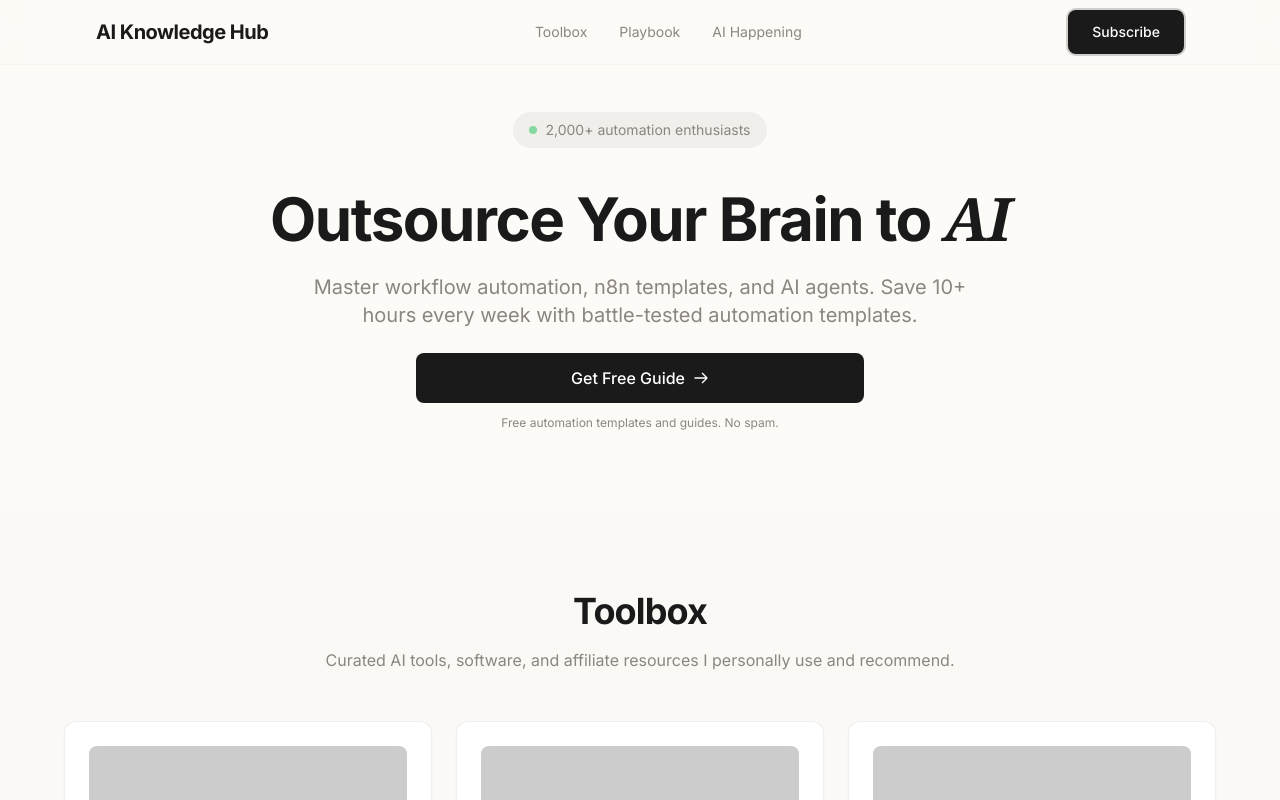
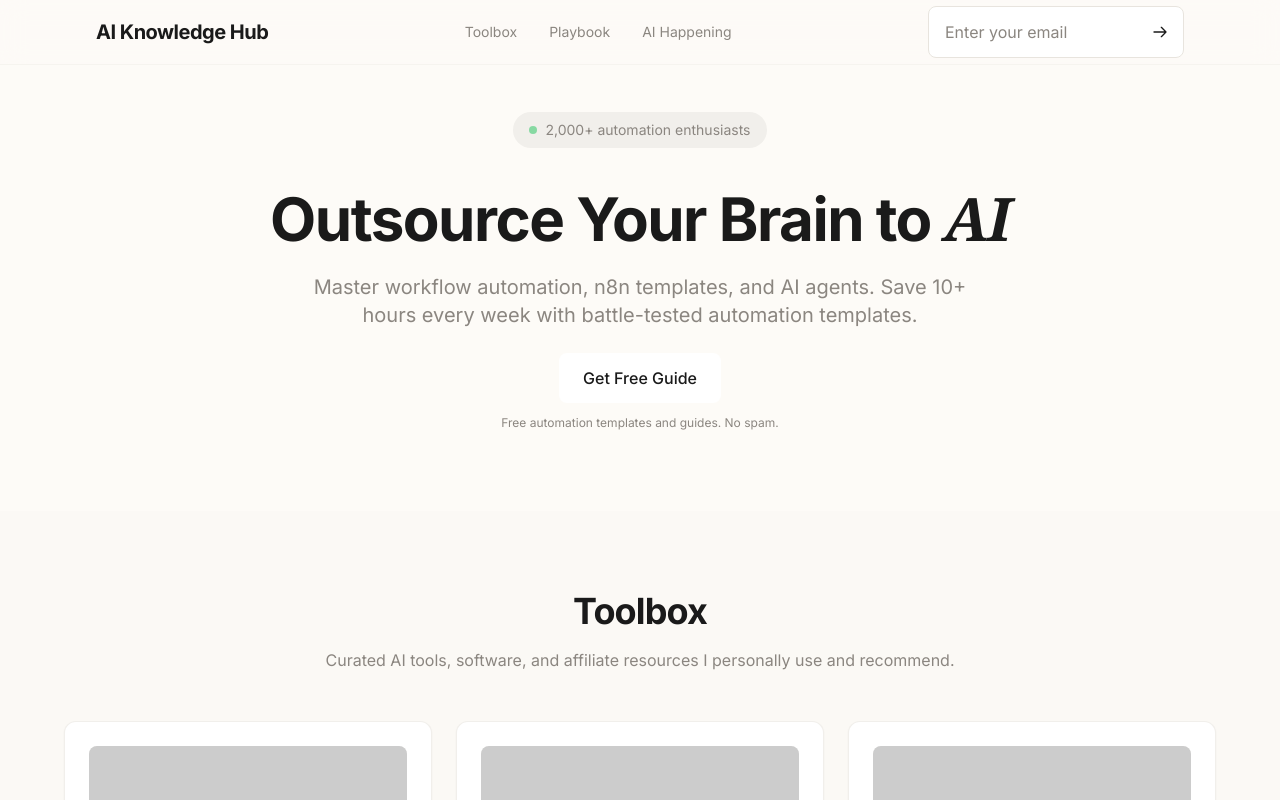
Before and after one commit to tapan38/ai-automation-hub, a Next.js app: page / in a window 1280 px wide. Both pictures are taken after a click on the button "Subscribe". Shown: the top 800 px of the page. Built offline with nearby package versions, Linux system fonts and the light colour scheme.

Commit message:
Add MorphingSubscribe: One-click button transforms to email input, posts to SheetDB, redirects to Gumroad

```diff
--- a/app/ai-happening/page.tsx
+++ b/app/ai-happening/page.tsx
@@ -1,4 +1,5 @@
 import Link from 'next/link'
+import MorphingSubscribe from '@/components/MorphingSubscribe'
 
 export const metadata = {
   title: 'AI Happening | Daily AI News & Updates',
@@ -83,13 +84,11 @@ export default async function AIHappeningPage() {
         </div>
       </section>
 
-      {/* Subscribe Section - Static Button (Server Component compatible) */}
+      {/* Subscribe Section - Morphing Button */}
       <section className="py-8 bg-[#FAF8F3]/50 px-4 sm:px-6 lg:px-8">
         <div className="max-w-xl mx-auto">
           <div className="bg-white rounded-xl p-8 shadow-sm border border-[#E8E4DE]/60 text-center">
-            <div className="px-8 py-3 bg-[#1A1A1A] text-white rounded-lg font-medium inline-block">
-              Subscribe to the Daily Vibe
-            </div>
+            <MorphingSubscribe variant="primary" defaultText="Subscribe to the Daily Vibe" />
           </div>
         </div>
       </section>
--- a/components/EmailCapture.tsx
+++ b/components/EmailCapture.tsx
@@ -1,26 +1,21 @@
 'use client'
 // Cache bust: March 10, 2025
+
+import MorphingSubscribe from './MorphingSubscribe'
 
 interface EmailCaptureProps {
   variant?: 'light' | 'dark'
 }
 
 export default function EmailCapture({ variant = 'light' }: EmailCaptureProps) {
-  const buttonBaseClasses = variant === 'dark'
-    ? 'bg-white text-deep-charcoal hover:bg-white/90'
-    : 'bg-deep-charcoal text-white hover:bg-opacity-90'
-
   return (
     <div className="max-w-md mx-auto">
-      <button
-        className={`inline-flex items-center justify-center w-full px-6 py-3 rounded-lg font-medium transition-all ${buttonBaseClasses}`}
-        onClick={() => {}}
-      >
-        Get Free Guide
-        <svg className="w-4 h-4 ml-2" fill="none" stroke="currentColor" viewBox="0 0 24 24">
-          <path strokeLinecap="round" strokeLinejoin="round" strokeWidth={2} d="M14 5l7 7m0 0l-7 7m7-7H3" />
-        </svg>
-      </button>
+      <div className={`${variant === 'dark' ? 'text-center' : ''}`}>
+        <MorphingSubscribe
+          variant={variant}
+          defaultText="Get Free Guide"
+        />
+      </div>
       <p className={`text-xs mt-3 ${variant === 'dark' ? 'text-white/50' : 'text-warm-gray'}`}>
         Free automation templates and guides. No spam.
       </p>
--- a/components/Header.tsx
+++ b/components/Header.tsx
@@ -1,8 +1,8 @@
-'use client'
-// Cache bust: March 10, 2025
+'use client' // Cache bust: March 10, 2025
 
 import { useState } from 'react'
 import Link from 'next/link'
+import MorphingSubscribe from './MorphingSubscribe'
 
 export default function Header() {
   const [isMenuOpen, setIsMenuOpen] = useState(false)
@@ -29,14 +29,9 @@ export default function Header() {
             </Link>
           </nav>
 
-          {/* CTA Button - No link */}
+          {/* CTA Button - Morphing */}
           <div className="hidden md:block">
-            <button
-              className="btn-primary text-sm"
-              onClick={() => {}}
-            >
-              Subscribe
-            </button>
+            <MorphingSubscribe variant="dark" defaultText="Subscribe" />
           </div>
 
           {/* Mobile Menu Button */}
@@ -58,33 +53,18 @@ export default function Header() {
         {isMenuOpen && (
           <div className="md:hidden py-4 border-t border-subtle-border/30">
             <nav className="flex flex-col space-y-4">
-              <Link
-                href="#toolbox"
-                className="text-sm text-warm-gray hover:text-deep-charcoal"
-                onClick={() => setIsMenuOpen(false)}
-              >
+              <Link href="#toolbox" className="text-sm text-warm-gray hover:text-deep-charcoal" onClick={() => setIsMenuOpen(false)}>
                 Toolbox
               </Link>
-              <Link
-                href="#playbook"
-                className="text-sm text-warm-gray hover:text-deep-charcoal"
-                onClick={() => setIsMenuOpen(false)}
-              >
+              <Link href="#playbook" className="text-sm text-warm-gray hover:text-deep-charcoal" onClick={() => setIsMenuOpen(false)}>
                 Playbook
               </Link>
-              <Link
-                href="/ai-happening"
-                className="text-sm text-warm-gray hover:text-deep-charcoal"
-                onClick={() => setIsMenuOpen(false)}
-              >
+              <Link href="/ai-happening" className="text-sm text-warm-gray hover:text-deep-charcoal" onClick={() => setIsMenuOpen(false)}>
                 AI Happening
               </Link>
-              <button
-                className="btn-primary text-sm text-center"
-                onClick={() => setIsMenuOpen(false)}
-              >
-                Subscribe
-              </button>
+              <div className="pt-2">
+                <MorphingSubscribe variant="dark" defaultText="Subscribe" />
+              </div>
             </nav>
           </div>
         )}
--- /dev/null
+++ b/components/MorphingSubscribe.tsx
@@ -0,0 +1,106 @@
+'use client'
+
+import { useState } from 'react'
+
+interface MorphingSubscribeProps {
+  variant?: 'light' | 'dark' | 'primary'
+  defaultText?: string
+}
+
+export default function MorphingSubscribe({
+  variant = 'primary',
+  defaultText = 'Subscribe'
+}: MorphingSubscribeProps) {
+  const [isExpanded, setIsExpanded] = useState(false)
+  const [email, setEmail] = useState('')
+  const [isSubmitting, setIsSubmitting] = useState(false)
+
+  const handleSubmit = async (e: React.FormEvent) => {
+    e.preventDefault()
+    if (!email || isSubmitting) return
+
+    setIsSubmitting(true)
+
+    const now = new Date()
+    const date = now.toLocaleDateString('en-US', {
+      day: 'numeric',
+      month: 'short',
+      year: 'numeric'
+    })
+
+    try {
+      const response = await fetch('https://sheetdb.io/api/v1/yi7a1u6kqnbw4', {
+        method: 'POST',
+        headers: {
+          'Content-Type': 'application/json',
+        },
+        body: JSON.stringify({
+          data: {
+            Email: email,
+            Date: date
+          }
+        })
+      })
+
+      if (response.ok) {
+        // Redirect on success
+        window.location.href = 'https://curioustapan.gumroad.com/'
+      } else {
+        setIsSubmitting(false)
+        alert('Failed to subscribe. Please try again.')
+      }
+    } catch (error) {
+      setIsSubmitting(false)
+      alert('Network error. Please try again.')
+    }
+  }
+
+  const buttonClasses = {
+    light: 'bg-white text-deep-charcoal hover:bg-white/90',
+    dark: 'bg-deep-charcoal text-white hover:bg-opacity-90',
+    primary: 'bg-[#1A1A1A] text-white hover:bg-opacity-90'
+  }
+
+  if (isExpanded) {
+    return (
+      <form onSubmit={handleSubmit} className="flex items-center gap-2">
+        <div className="relative">
+          <input
+            type="email"
+            value={email}
+            onChange={(e) => setEmail(e.target.value)}
+            placeholder="Enter your email"
+            required
+            disabled={isSubmitting}
+            className="px-4 py-3 pr-12 rounded-lg border border-[#E8E4DE] bg-white text-[#1A1A1A] placeholder-[#8B8680] focus:outline-none focus:ring-2 focus:ring-[#1A1A1A]/20 w-64"
+          />
+          <button
+            type="submit"
+            disabled={isSubmitting}
+            className="absolute right-2 top-1/2 -translate-y-1/2 w-8 h-8 flex items-center justify-center text-[#1A1A1A] hover:text-[#1A1A1A]/80 disabled:opacity-50"
+          >
+            {isSubmitting ? (
+              <svg className="w-4 h-4 animate-spin" fill="none" viewBox="0 0 24 24">
+                <circle className="opacity-25" cx="12" cy="12" r="10" stroke="currentColor" strokeWidth="4" />
+                <path className="opacity-75" fill="currentColor" d="M4 12a8 8 0 018-8V0C5.373 0 0 5.373 0 12h4zm2 5.291A7.962 7.962 0 014 12H0c0 3.042 1.135 5.824 3 7.938l3-2.647z" />
+              </svg>
+            ) : (
+              <svg className="w-4 h-4" fill="none" stroke="currentColor" viewBox="0 0 24 24">
+                <path strokeLinecap="round" strokeLinejoin="round" strokeWidth={2} d="M14 5l7 7m0 0l-7 7m7-7H3" />
+              </svg>
+            )}
+          </button>
+        </div>
+      </form>
+    )
+  }
+
+  return (
+    <button
+      onClick={() => setIsExpanded(true)}
+      className={`inline-flex items-center justify-center px-6 py-3 rounded-lg font-medium transition-all ${buttonClasses[variant]}`}
+    >
+      {defaultText}
+    </button>
+  )
+}
```
Also changed, not shown: 7 other files (tests, documents, lock files or other folders).
